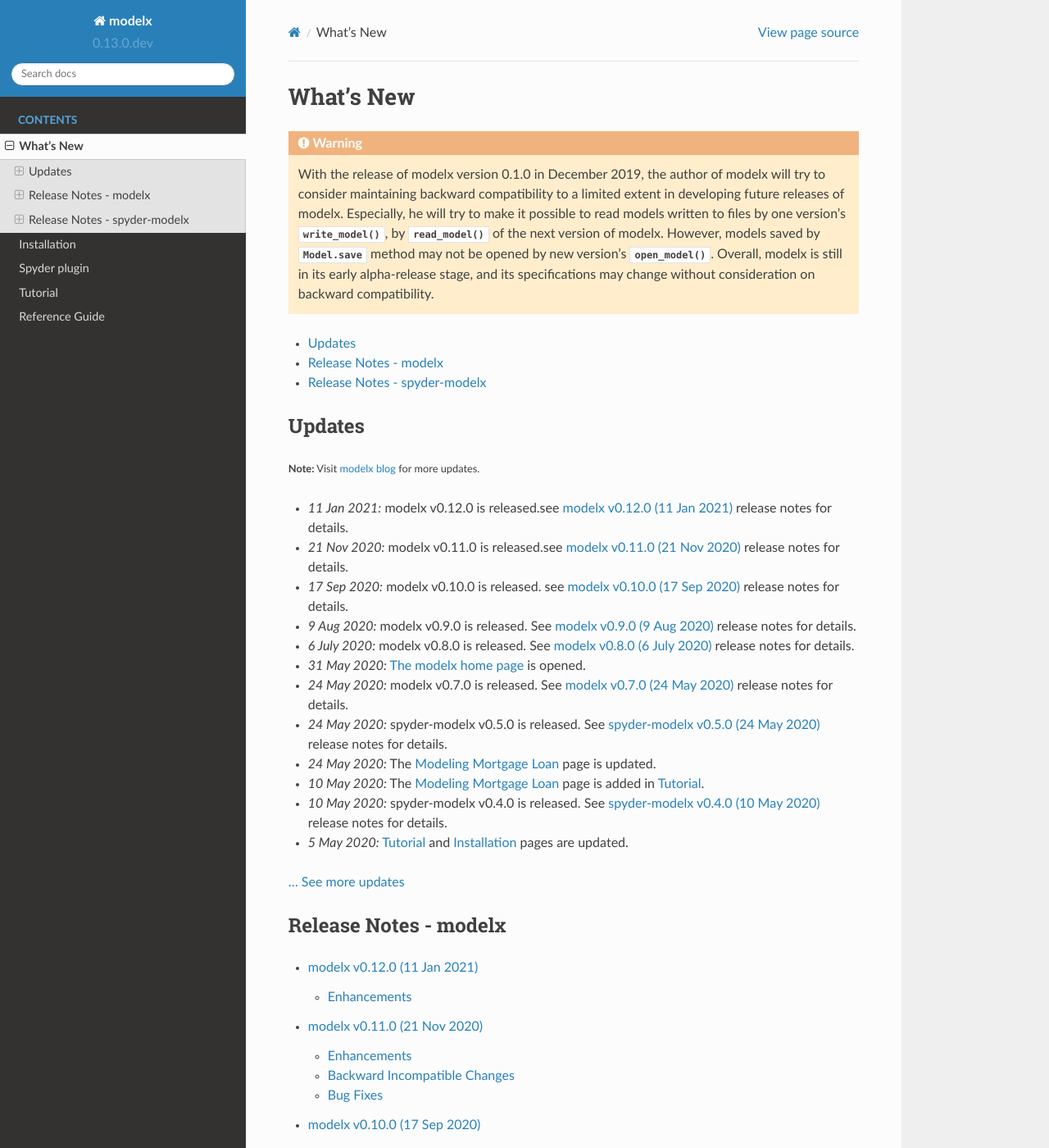
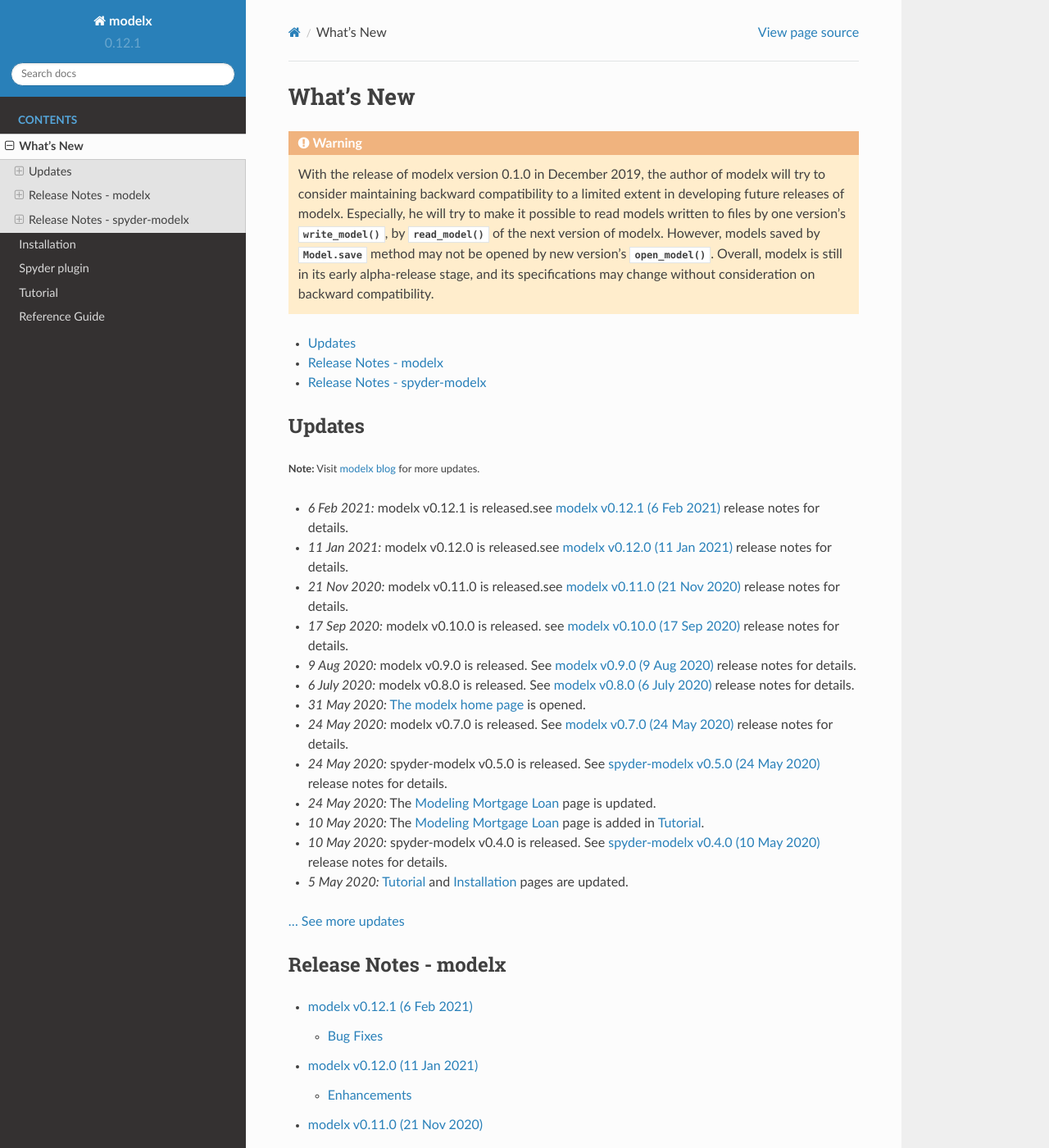
Before and after one commit to fumitoh/modelx, a Sphinx documentation site: the page built from doc/source/whatsnew.rst, in a window 1280 px wide and 1400 px high. Shown: the whole window at 82% size. Built offline with Sphinx 7.4.7 and the Read the Docs theme 2.0.0, drawn with Linux system fonts in a browser that asks for light colours.

Commit message:
DIST: Release v0.12.1
     Close #37
     Close #38
     Close #39

```diff
--- /dev/null
+++ b/doc/source/releases/relnotes_v0_12_1.rst
@@ -0,0 +1,31 @@
+
+===============================
+modelx v0.12.1 (6 Feb 2021)
+===============================
+
+This release is for fixing the following bugs.
+
+Bug Fixes
+=========
+
+* Deleting derived Cells was allowed. Deleting an overridden Cells
+  now makes the Cells derived
+
+* :class:`~modelx.io.pandasio.PandasData` objects introduced in modelx 0.12.0
+  were not properly written to and read from files
+
+* A DynamicSpace assigned to a Reference became null in some cases
+  after deserialized(`GH37`_)
+
+* Error when reading references whose values are :obj:`True` or :obj:`False`
+  from saved models(`GH39`_)
+
+* Redundant qtpy dependency(`GH38`_)
+
+.. _GH39: https://github.com/fumitoh/modelx/issues/39
+
+
+.. _GH37: https://github.com/fumitoh/modelx/issues/37
+
+
+.. _GH38: https://github.com/fumitoh/modelx/issues/38
--- a/doc/source/updates.rst
+++ b/doc/source/updates.rst
@@ -9,6 +9,10 @@
     <p><small><strong>Note:</strong>
     Visit <a href="https://modelx.io/allposts" target="_blank">modelx blog</a>
     for more updates.</small></p>
+
+* *6 Feb 2021:*
+  modelx v0.12.1 is released.see
+  :doc:`releases/relnotes_v0_12_1` release notes for details.
 
 * *11 Jan 2021:*
   modelx v0.12.0 is released.see
--- a/doc/source/whatsnew.rst
+++ b/doc/source/whatsnew.rst
@@ -48,6 +48,7 @@
 .. toctree::
    :maxdepth: 2
 
+   releases/relnotes_v0_12_1
    releases/relnotes_v0_12_0
    releases/relnotes_v0_11_0
    releases/relnotes_v0_10_0
--- a/modelx/__init__.py
+++ b/modelx/__init__.py
@@ -20,7 +20,7 @@
 
 """
 
-VERSION = (0, 13, 0, "dev")
+VERSION = (0, 12, 1)
 __version__ = ".".join([str(x) for x in VERSION])
 from modelx.core.api import *  # must come after __version__ assignment.
 try:
--- a/requirements-doc.txt
+++ b/requirements-doc.txt
@@ -1,2 +1,3 @@
 sphinxcontrib-blockdiag
 openpyxl
+pandas
```
